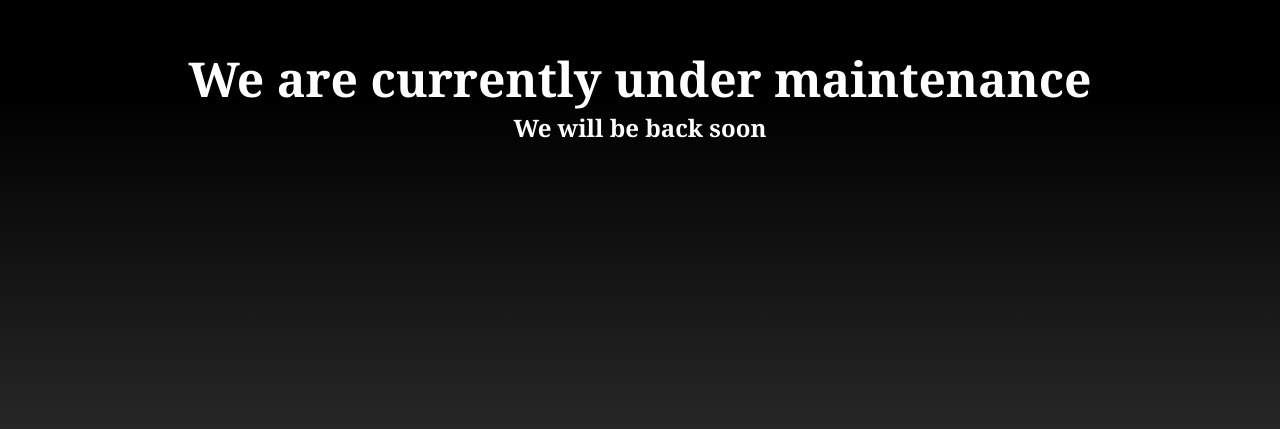
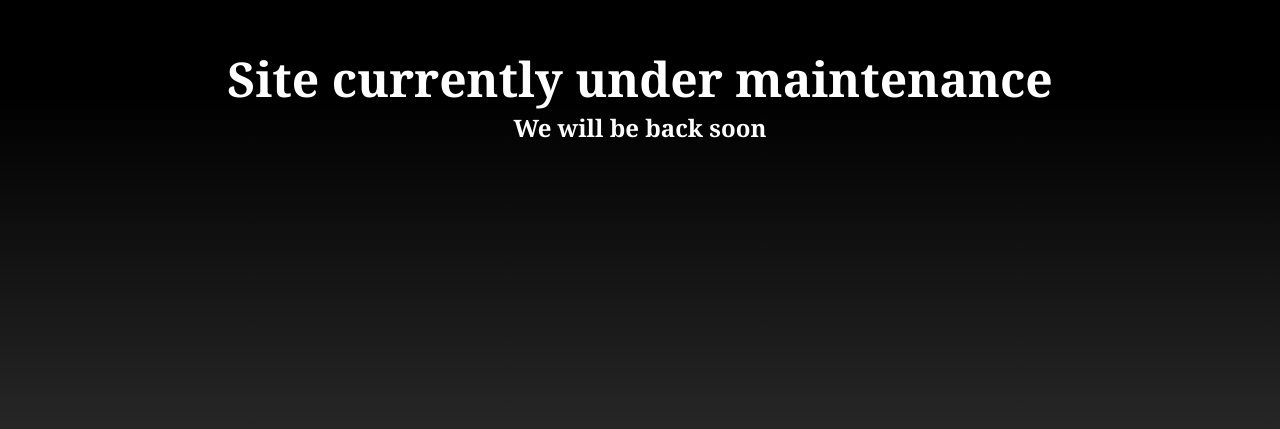
Before and after one commit to Ashishsangwan232/SoulReads, a React (Vite) app: page / in a window 1280 px wide. Shown: the part 305-734 px from the top of the page. Built offline with nearby package versions, Linux system fonts and the light colour scheme; no server answers.

Commit message:
Update Maintenace.jsx

```diff
--- a/src/Maintenace.jsx
+++ b/src/Maintenace.jsx
@@ -3,7 +3,7 @@ import './maintenace.css'
 const Maintenace = () => {
   return (
     <div className='Soon'>
-      <h1>We are currently under maintenance</h1>
+      <h1>Site currently under maintenance</h1>
       <h2>We will be back soon</h2>
     </div>
   )
```
